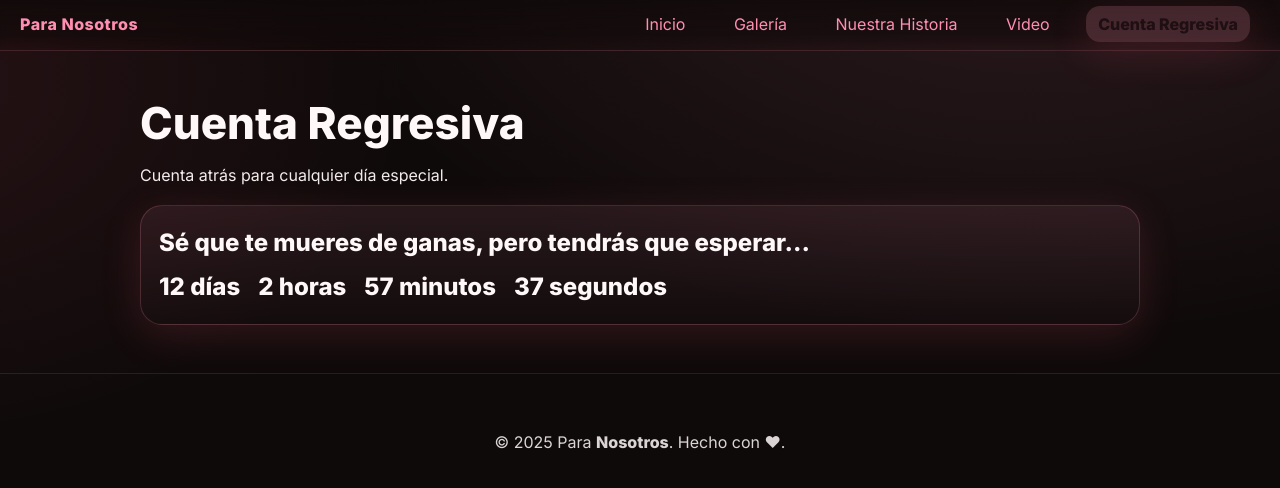
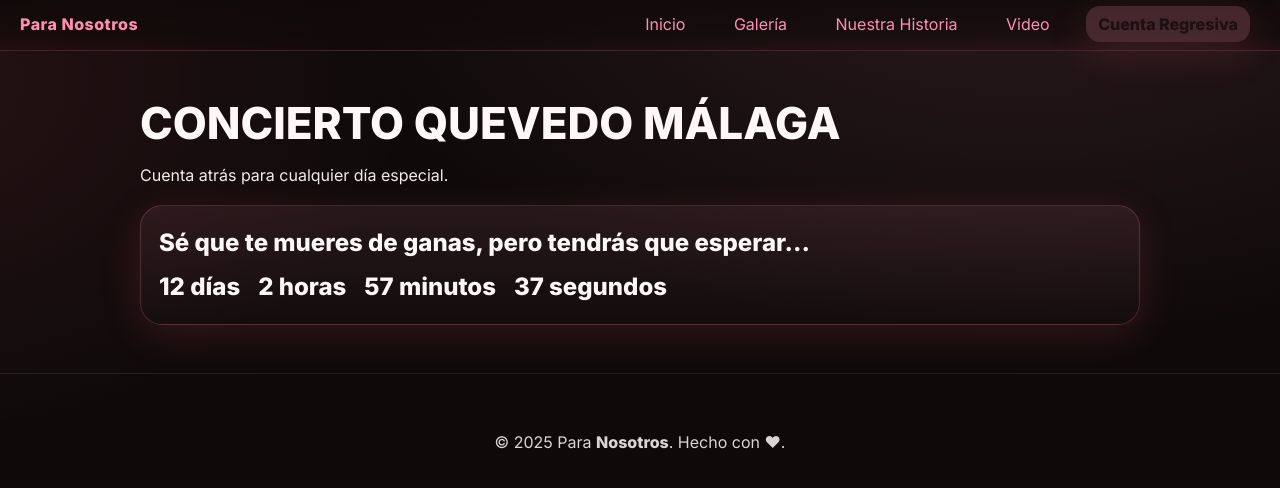
Before and after one commit to GaloGordon/ita, a plain HTML site: page cuenta-regresiva.html in a window 1280 px wide. Drawn offline with Linux system fonts and the light colour scheme.

Commit message:
Update cuenta-regresiva.html

```diff
--- a/cuenta-regresiva.html
+++ b/cuenta-regresiva.html
@@ -21,7 +21,7 @@
     <a class="cta" href="cuenta-regresiva.html" data-page="countdown">Cuenta Regresiva</a>
   </nav>
 </header>
-  <main class="container"><h1>Cuenta Regresiva</h1>
+  <main class="container"><h1>CONCIERTO QUEVEDO MÁLAGA</h1>
 <p class="lead">Cuenta atrás para cualquier día especial.</p>
 <div class="card" id="countdown" data-date="2025-09-13T21:00:00">
   <h2>Sé que te mueres de ganas, pero tendrás que esperar...</h2>
```
